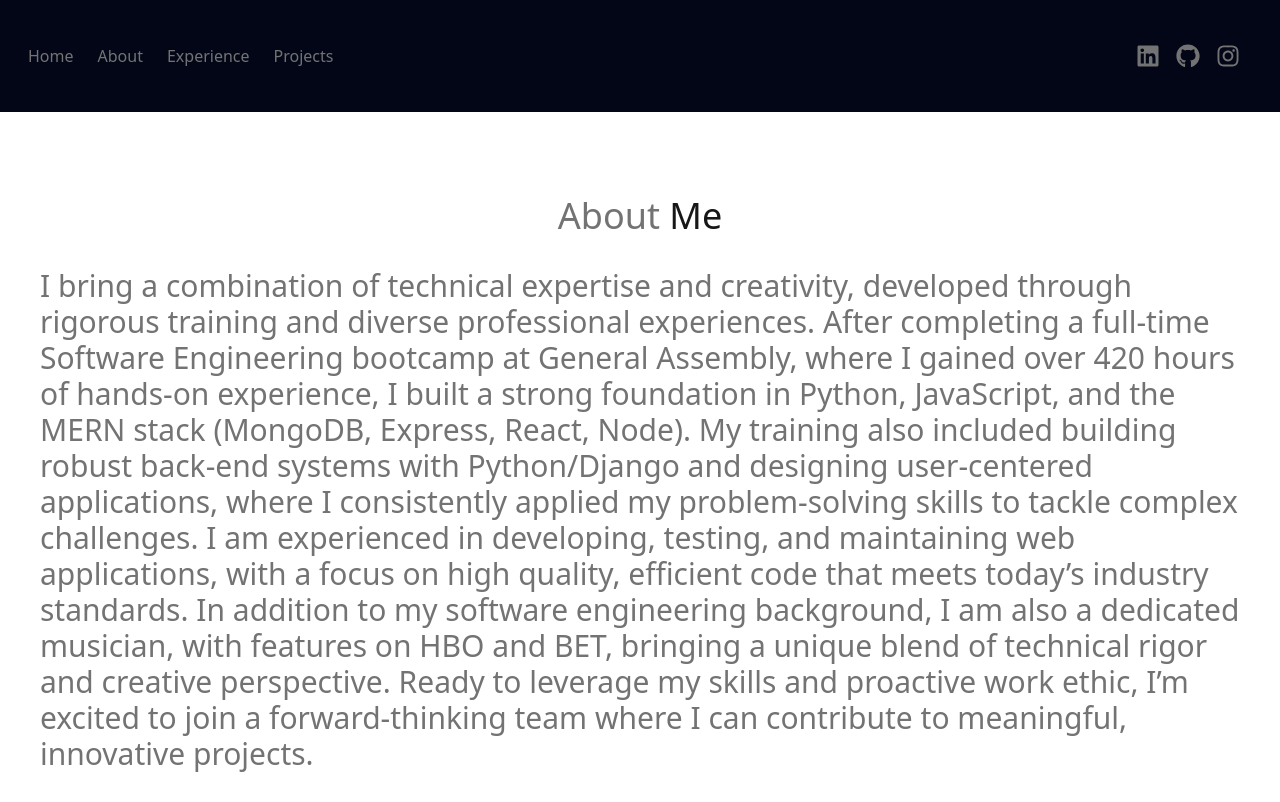
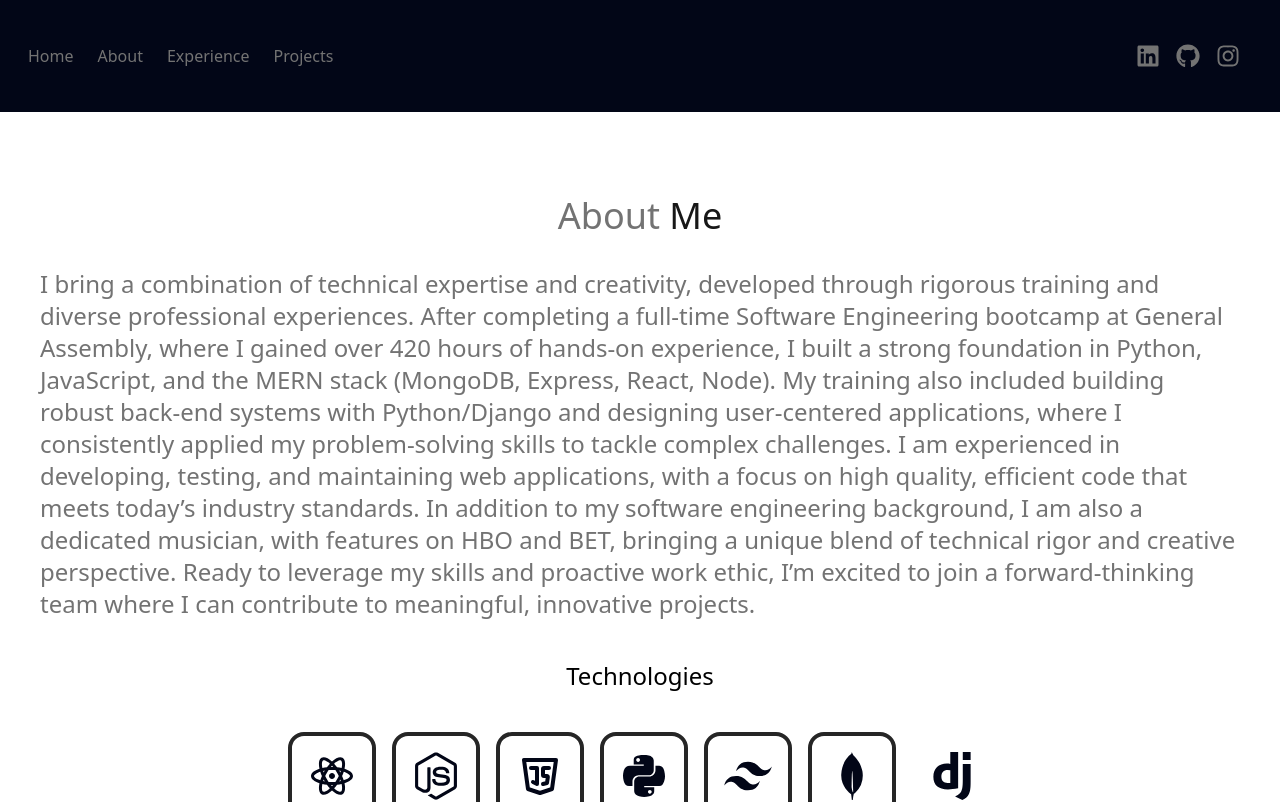
Before and after one commit to ayodeleowolabi/portfolio, a React (Vite) app: page /about in a window 1280 px wide. Shown: the top 802 px of the page. Built offline with nearby package versions, Linux system fonts and the light colour scheme.

Commit message:
home text bigger

```diff
--- a/src/components/pages/About.jsx
+++ b/src/components/pages/About.jsx
@@ -10,7 +10,7 @@ const About = () => {
       </h1>
       <div className="flex flex-wrap">
         <div className="m-auto">
-          <div className="flex grow lg:text-3xl">{ABOUT_ME}
+          <div className="flex grow lg:text-2xl">{ABOUT_ME}
           </div>
             <Technologies className="flex"/>
         </div>
--- a/src/components/pages/Hero.jsx
+++ b/src/components/pages/Hero.jsx
@@ -16,7 +16,7 @@ const Hero = () => {
             >
               Full Stack Developer
             </span>
-            <p className="my-1 max-w-xl py-0 font-light tracking-tighter text-3xl">
+            <p className="my-1 max-w-xl py-0 font-light tracking-tighter text-2xl">
               {HERO_CONTENT}
             </p>
           </div>
```
